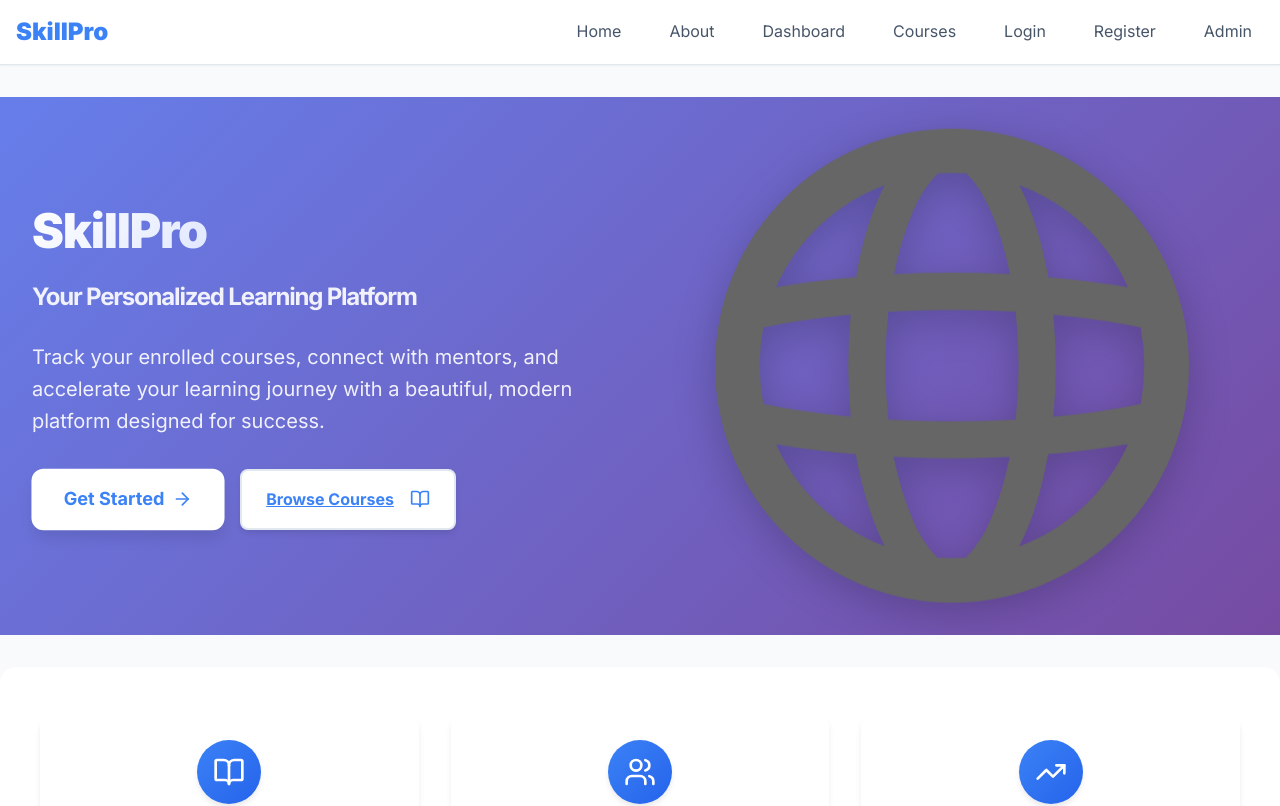
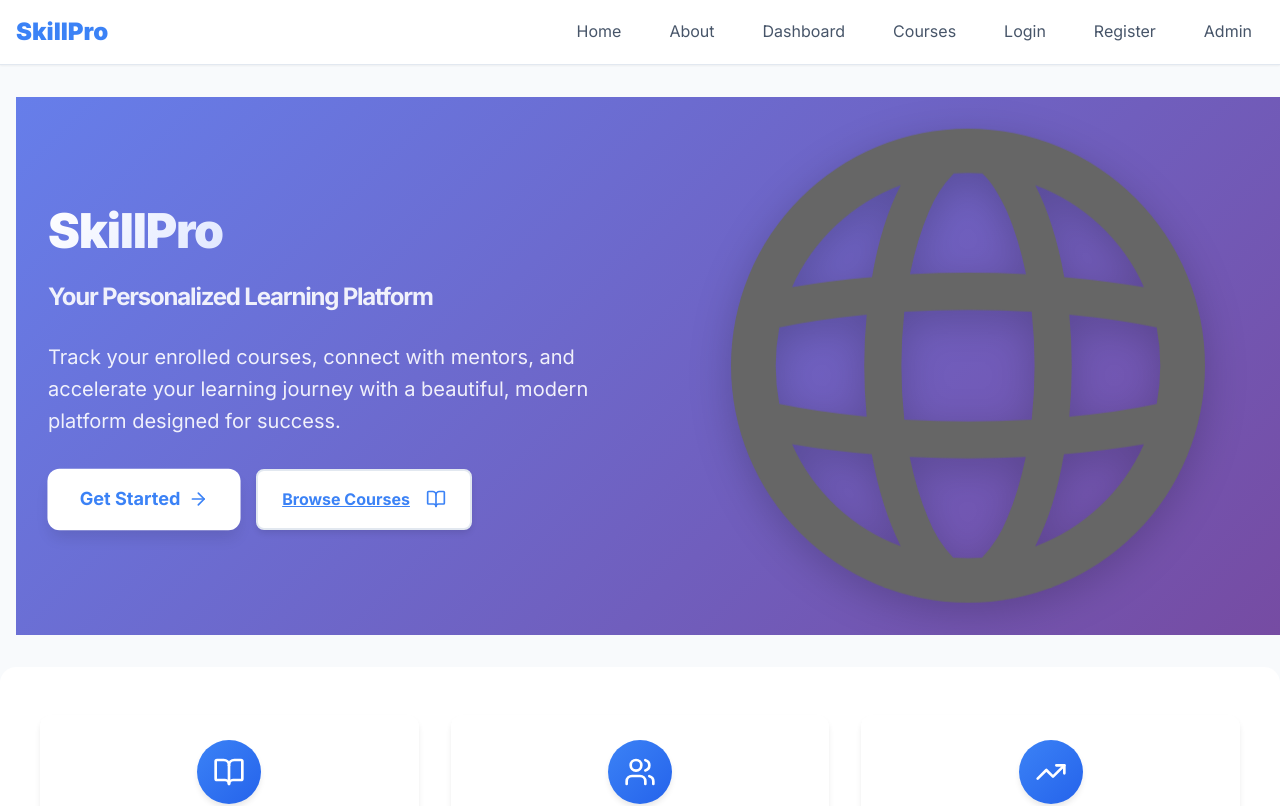
Before and after one commit to Larry-Master/SkillPro, a Next.js app in the folder skillpro/: page / in a window 1280 px wide. Shown: the top 806 px of the page. Built offline with nearby package versions, Linux system fonts and the light colour scheme.

Commit message:
Update layout.css

```diff
--- a/skillpro/styles/layout.css
+++ b/skillpro/styles/layout.css
@@ -135,7 +135,6 @@ main button:hover {
   position: relative;
   overflow: hidden;
   width: 100vw;
-  margin-left: calc(-50vw + 50%);
   padding: var(--space-8);
   box-sizing: border-box;
 }
```
